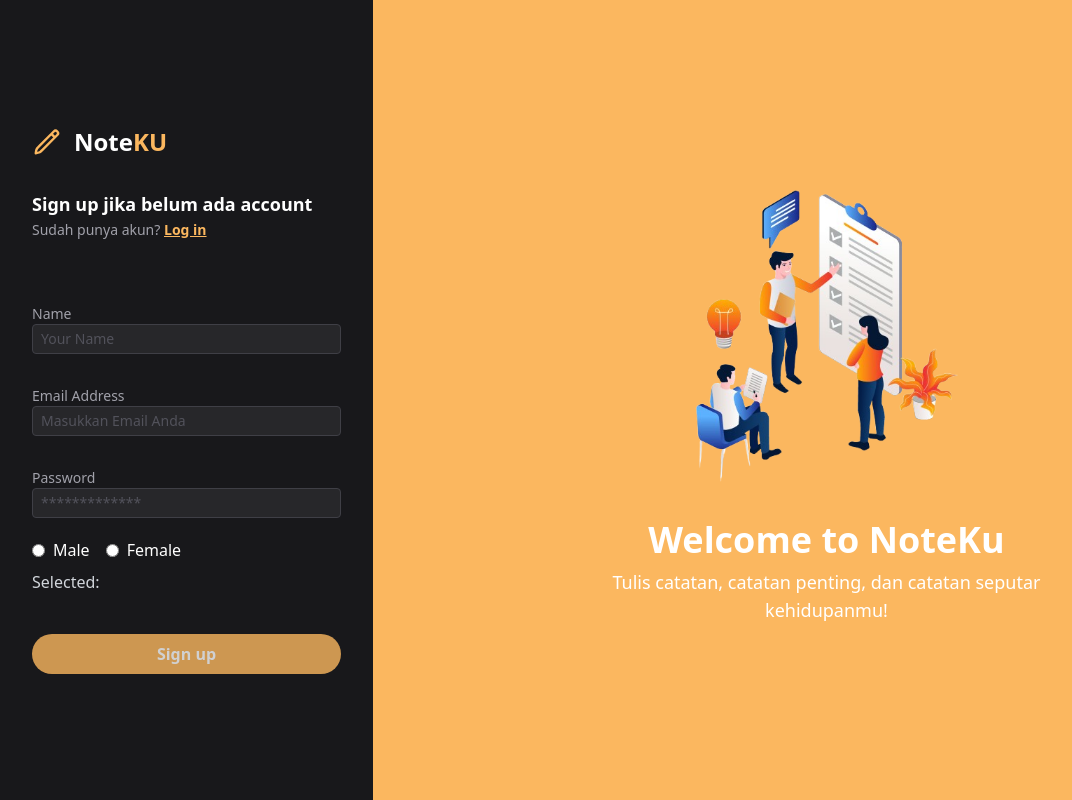
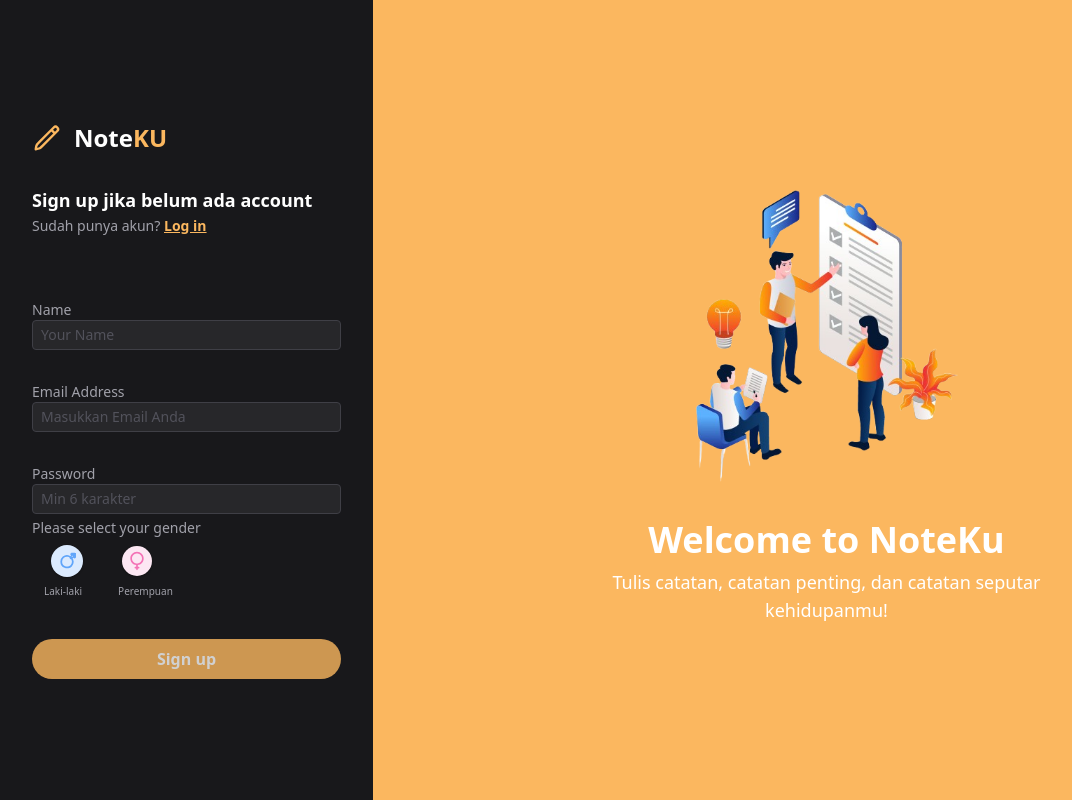
Before and after one commit to MUHAMADTEGARWIJAYA/Client-Noteku, a Vue app: page /register in a window 1280 px wide. Shown: the whole page, without its empty margins (0-1072 px from the left). Built offline with nearby package versions, Linux system fonts and the light colour scheme; no server answers; what @tanstack/vue-query, vue-sweetalert2 would draw is missing.

Commit message:
Bug on editing text

```diff
--- /dev/null
+++ b/src/ui/GenderInput.vue
@@ -0,0 +1,62 @@
+<template>
+  <div class="flex flex-col items-start gap-2 overflow-hidden rounded-md mt-1 ">
+    <span class="  text-sm   text-zinc-400">Please select your
+      gender</span>
+    <div class="flex items-center gap-10 ml-5">
+      <div class="relative flex h-[30px] w-[30px]  items-center justify-center">
+        <input type="radio" id="radio" name="gender" value="male" v-model="selectedGender"
+          class="peer z-10 h-full w-full cursor-pointer opacity-0" />
+        <div
+          class="absolute h-full w-full rounded-full bg-blue-100 p-4 shadow-sm shadow-[#00000050] ring-blue-400 duration-300 peer-checked:scale-110 peer-checked:ring-2">
+        </div>
+        <div
+          class="absolute -z-10 h-full w-full scale-0 rounded-full bg-blue-200 duration-500 peer-checked:scale-[500%]">
+        </div>
+        <svg xmlns="http://www.w3.org/2000/svg" width="28px" height="28px" viewBox="0 0 24 24" fill="none"
+          class="absolute stroke-blue-400">
+          <path fill-rule="evenodd" clip-rule="evenodd"
+            d="M15.5631 16.1199C14.871 16.81 13.9885 17.2774 13.0288 17.462C12.0617 17.6492 11.0607 17.5459 10.1523 17.165C8.29113 16.3858 7.07347 14.5723 7.05656 12.5547C7.04683 11.0715 7.70821 9.66348 8.8559 8.72397C10.0036 7.78445 11.5145 7.4142 12.9666 7.71668C13.9237 7.9338 14.7953 8.42902 15.4718 9.14008C16.4206 10.0503 16.9696 11.2996 16.9985 12.6141C17.008 13.9276 16.491 15.1903 15.5631 16.1199Z"
+            stroke-width="1.5" stroke-linecap="round" stroke-linejoin="round"></path>
+          <path
+            d="M14.9415 8.60977C14.6486 8.90266 14.6486 9.37754 14.9415 9.67043C15.2344 9.96332 15.7093 9.96332 16.0022 9.67043L14.9415 8.60977ZM18.9635 6.70907C19.2564 6.41617 19.2564 5.9413 18.9635 5.64841C18.6706 5.35551 18.1958 5.35551 17.9029 5.64841L18.9635 6.70907ZM16.0944 5.41461C15.6802 5.41211 15.3424 5.74586 15.3399 6.16007C15.3374 6.57428 15.6711 6.91208 16.0853 6.91458L16.0944 5.41461ZM18.4287 6.92872C18.8429 6.93122 19.1807 6.59747 19.1832 6.18326C19.1857 5.76906 18.8519 5.43125 18.4377 5.42875L18.4287 6.92872ZM19.1832 6.17421C19.1807 5.76001 18.8429 5.42625 18.4287 5.42875C18.0145 5.43125 17.6807 5.76906 17.6832 6.18326L19.1832 6.17421ZM17.6973 8.52662C17.6998 8.94082 18.0377 9.27458 18.4519 9.27208C18.8661 9.26958 19.1998 8.93177 19.1973 8.51756L17.6973 8.52662ZM16.0022 9.67043L18.9635 6.70907L17.9029 5.64841L14.9415 8.60977L16.0022 9.67043ZM16.0853 6.91458L18.4287 6.92872L18.4377 5.42875L16.0944 5.41461L16.0853 6.91458ZM17.6832 6.18326L17.6973 8.52662L19.1973 8.51756L19.1832 6.17421L17.6832 6.18326Z">
+          </path>
+        </svg>
+      </div>
+      <div class="relative flex h-[30px] w-[30px] items-center justify-center">
+        <input type="radio" id="radio" name="gender" value="female" v-model="selectedGender"
+          class="peer z-10 h-full w-full cursor-pointer opacity-0" />
+        <div
+          class="absolute h-full w-full rounded-full bg-pink-100 p-2 shadow-sm shadow-[#00000050] ring-pink-400 duration-300 peer-checked:scale-110 peer-checked:ring-2">
+        </div>
+        <div
+          class="absolute -z-10 h-full w-full scale-0 rounded-full bg-pink-200 duration-500 peer-checked:scale-[500%]">
+        </div>
+        <svg xmlns="http://www.w3.org/2000/svg" width="28px" height="20px" viewBox="0 0 24 24" fill="none"
+          class="absolute fill-pink-400">
+          <path fill-rule="evenodd" clip-rule="evenodd"
+            d="M20 9C20 13.0803 16.9453 16.4471 12.9981 16.9383C12.9994 16.9587 13 16.9793 13 17V19H14C14.5523 19 15 19.4477 15 20C15 20.5523 14.5523 21 14 21H13V22C13 22.5523 12.5523 23 12 23C11.4477 23 11 22.5523 11 22V21H10C9.44772 21 9 20.5523 9 20C9 19.4477 9.44772 19 10 19H11V17C11 16.9793 11.0006 16.9587 11.0019 16.9383C7.05466 16.4471 4 13.0803 4 9C4 4.58172 7.58172 1 12 1C16.4183 1 20 4.58172 20 9ZM6.00365 9C6.00365 12.3117 8.68831 14.9963 12 14.9963C15.3117 14.9963 17.9963 12.3117 17.9963 9C17.9963 5.68831 15.3117 3.00365 12 3.00365C8.68831 3.00365 6.00365 5.68831 6.00365 9Z">
+          </path>
+        </svg>
+      </div>
+    </div>
+    <div class="flex gap-9 text-center ml-3">
+      <p class="text-zinc-400  text-[10px]">Laki-laki</p>
+      <p class="text-zinc-400 text-[10px]">Perempuan</p>
+    </div>
+  </div>
+
+</template>
+
+<script setup>
+import { defineProps, defineEmits, computed } from 'vue';
+
+const props = defineProps({
+  modelValue: String,
+});
+const emit = defineEmits(['update:modelValue']);
+
+const selectedGender = computed({
+  get: () => props.modelValue,
+  set: (value) => emit('update:modelValue', value),
+});
+</script>
--- a/src/views/LoginPage.vue
+++ b/src/views/LoginPage.vue
@@ -23,7 +23,13 @@
           </div>
         </div>
         <div>
-          <label for="password" class="block text-zinc-400 text-sm border-[#3F3F46] mt-10">Password</label>
+          <div class="flex items-end  justify-between">
+            <label for="password" class="block text-zinc-400 text-sm border-[#3F3F46] mt-10">Password</label>
+            <router-link to="/forgot-password" class="text-zinc-400 hover:text-primary mb-0.1  text-sm "> Lupa
+              Password?</router-link>
+
+          </div>
+
           <input v-model="password" type="password" placeholder="Password"
             class="block w-full bg-[#27272A] border border-[#3F3F46] rounded text-white px-2 py-1 placeholder:text-zinc-600 text-sm"
             :class="{ 'border-red-500': v$.password.$error }" />
--- a/src/views/NoteDetail.vue
+++ b/src/views/NoteDetail.vue
@@ -24,7 +24,7 @@
       <input v-model="title" placeholder="Judul"
         class="w-full p-3 mb-4 text-lg font-semibold text-gray-200 bg-secondary rounded-lg border-none focus:outline-none placeholder-gray-500" />
 
-      <div class="flex flex-grow rounded-lg overflow-hidden">
+      <div class="flex flex-grow rounded-lg  overflow-hidden">
         <div ref="lineNumbers"
           class="w-12 p-3 text-right text-gray-500 bg-secondary font-mono select-none overflow-hidden scrollbar-hidden"
           style="line-height: 1.5;">
@@ -49,6 +49,7 @@ import DeleteIcon from '@/components/icons/DeleteIcon.vue';
 import { useNotifyStore } from '@/stores/Notify';
 import SaveIcon from '@/components/icons/SaveIcon.vue';
 import Swal from 'sweetalert2';
+import { nextTick } from 'vue';
 
 // Inisialisasi Route & Router
 const route = useRoute();
@@ -67,6 +68,10 @@ watchEffect(() => {
   if (noteData.value) {
     title.value = noteData.value.title;
     content.value = noteData.value.content;
+
+    nextTick(() => {
+      updateLineNumbers(); // 🔥 Pastikan dipanggil setelah render selesai
+    });
   }
 });
 
--- a/src/views/RegisterPage.vue
+++ b/src/views/RegisterPage.vue
@@ -32,24 +32,13 @@
           <label class="mt-0.5 block text-sm text-zinc-400" for="password">Password</label>
           <input v-model="password"
             class="block w-full bg-[#27272A] border border-[#3F3F46] rounded text-white px-2 py-1 placeholder:text-zinc-600 text-sm"
-            type="password" placeholder="*************" required :class="{ 'border-red-500': v$.password.$error }">
+            type="password" placeholder="Min 6 karakter" required :class="{ 'border-red-500': v$.password.$error }">
           <div class="text-red-500 text-xs mt-1" v-if="v$.password.$error">
             {{ v$.password.$errors[0].message }}
           </div>
         </div>
         <div>
-          <div class="flex gap-4 mt-5">
-            <label class="flex items-center text-white " for="role ">
-              <input type="radio" v-model="role" value="male" class="mr-2" />
-              Male
-            </label>
-
-            <label class="flex items-center text-white" for="role">
-              <input type="radio" v-model="role" value="female" class="mr-2 " />
-              Female
-            </label>
-          </div>
-          <p class="text-gray-300 mt-2">Selected: {{ role }}</p>
+          <GenderInput v-model="role" />
         </div>
         <button
           class="mt-10 w-full bg-primary text-white font-bold py-2 px-4 rounded-full hover:bg-opacity-80 transition"
@@ -78,6 +67,7 @@ import PenIcon from '@/components/icons/PenIcon.vue';
 import WelcomeCustom from '@/components/shared/WelcomeCustom.vue';
 import { ref } from 'vue';
 import { useAuthStore } from '@/stores/auth';
+import GenderInput from '@/ui/GenderInput.vue';
 import { useRouter } from 'vue-router';
 import { useNotifyStore } from '@/stores/Notify';
 const router = useRouter()
```
